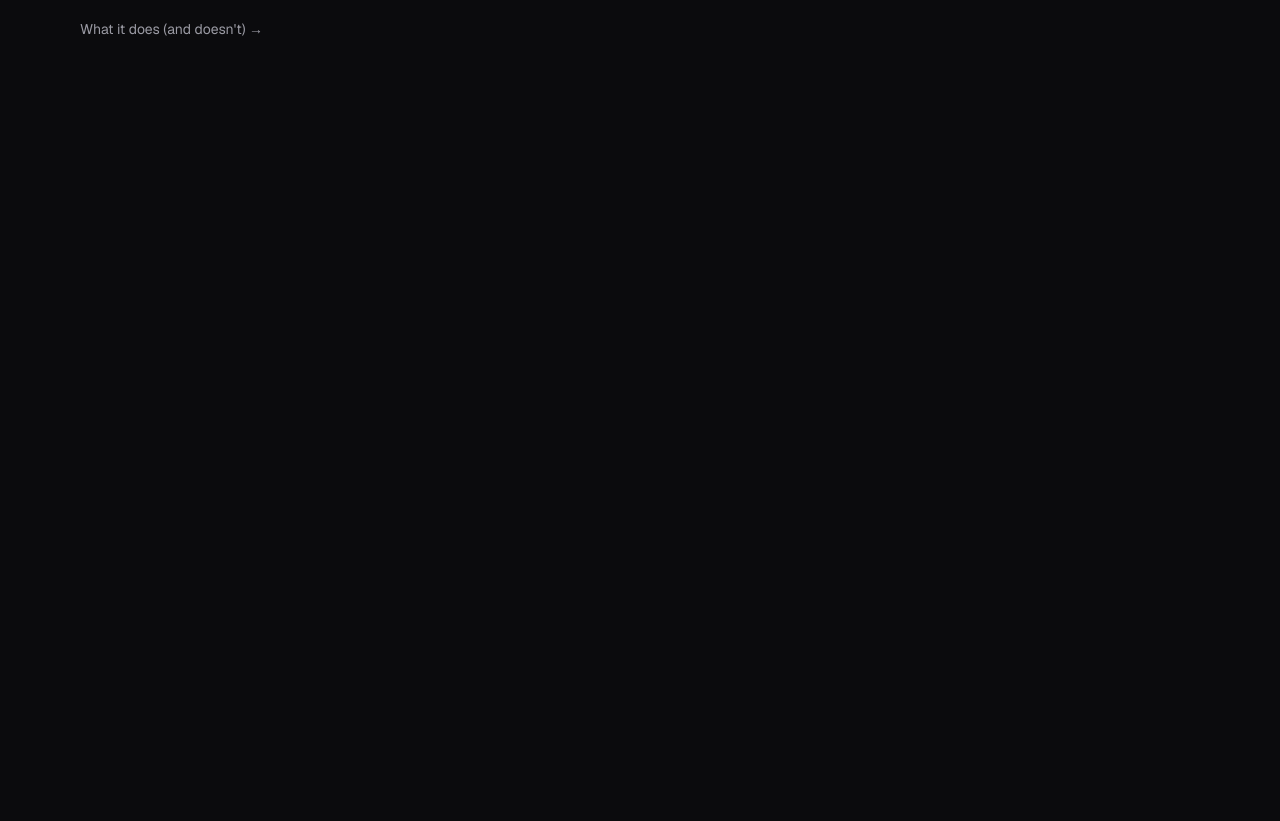
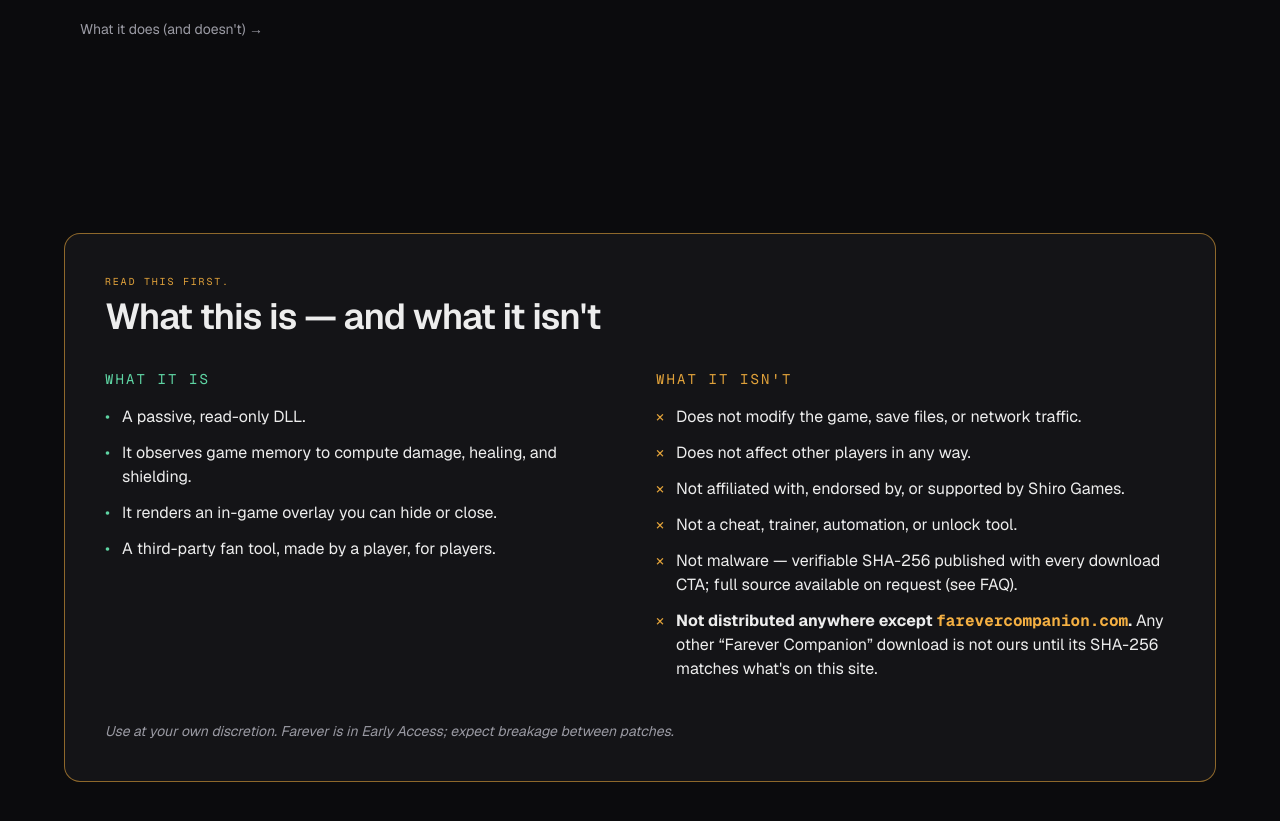
Before and after one commit to Palid/farever-companion, a Next.js app: page / in a window 1280 px wide. Shown: the part 800-1621 px from the top of the page. Before the commit the page ends 937 px from the top, so only its background shows below. Built offline with nearby package versions, Linux system fonts and the light colour scheme.

Commit message:
feat(disclaimer): "what it is / isn't" card

```diff
--- /dev/null
+++ b/app/_components/DisclaimerCard.tsx
@@ -0,0 +1,69 @@
+import { SITE_DOMAIN } from "@/lib/site";
+
+export function DisclaimerCard() {
+  const isItems = [
+    "A passive, read-only DLL.",
+    "It observes game memory to compute damage, healing, and shielding.",
+    "It renders an in-game overlay you can hide or close.",
+    "A third-party fan tool, made by a player, for players.",
+  ];
+
+  const isNotItems = [
+    "Does not modify the game, save files, or network traffic.",
+    "Does not affect other players in any way.",
+    "Not affiliated with, endorsed by, or supported by Shiro Games.",
+    "Not a cheat, trainer, automation, or unlock tool.",
+    "Not malware — verifiable SHA-256 published with every download CTA; full source available on request (see FAQ).",
+  ];
+
+  return (
+    <section id="disclaimer" className="px-4 py-16 md:py-24">
+      <div className="max-w-6xl mx-auto">
+        <div className="rounded-2xl border border-warning/60 bg-surface p-6 md:p-10">
+          <p className="font-mono text-[10px] uppercase tracking-[0.18em] text-warning">Read this first.</p>
+          <h2 className="mt-2 text-3xl md:text-4xl font-semibold tracking-tight">
+            What this is — and what it isn&apos;t
+          </h2>
+
+          <div className="grid md:grid-cols-2 gap-8 mt-8">
+            <div>
+              <h3 className="text-sm font-mono uppercase tracking-[0.15em] text-success">What it is</h3>
+              <ul className="mt-4 space-y-3 text-foreground">
+                {isItems.map((item) => (
+                  <li key={item} className="flex items-start">
+                    <span className="text-success mr-3 select-none" aria-hidden>•</span>
+                    {item}
+                  </li>
+                ))}
+              </ul>
+            </div>
+
+            <div>
+              <h3 className="text-sm font-mono uppercase tracking-[0.15em] text-warning">What it isn&apos;t</h3>
+              <ul className="mt-4 space-y-3 text-foreground">
+                {isNotItems.map((item) => (
+                  <li key={item} className="flex items-start">
+                    <span className="text-warning mr-3 select-none" aria-hidden>×</span>
+                    {item}
+                  </li>
+                ))}
+                <li className="flex items-start">
+                  <span className="text-warning mr-3 select-none" aria-hidden>×</span>
+                  <span>
+                    <strong>Not distributed anywhere except{" "}
+                    <code className="font-mono text-accent">{SITE_DOMAIN}</code>.</strong>{" "}
+                    Any other &ldquo;Farever Companion&rdquo; download is not ours until its SHA-256 matches what&apos;s on this site.
+                  </span>
+                </li>
+              </ul>
+            </div>
+          </div>
+
+          <p className="mt-10 text-sm text-muted italic">
+            Use at your own discretion. Farever is in Early Access; expect breakage between patches.
+          </p>
+        </div>
+      </div>
+    </section>
+  );
+}
--- a/app/page.tsx
+++ b/app/page.tsx
@@ -1,9 +1,11 @@
 import { Hero } from "@/app/_components/Hero";
+import { DisclaimerCard } from "@/app/_components/DisclaimerCard";
 
 export default function Page() {
   return (
     <>
       <Hero />
+      <DisclaimerCard />
     </>
   );
 }
```
